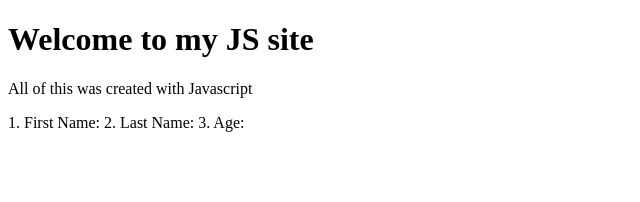
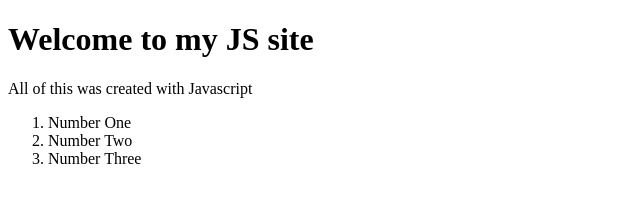
Before and after one commit to rafael-fernandez/fsw-110, a plain HTML site: page week2/creating and appending elements/index.html in a window 1280 px wide. Shown: the whole page, without its empty margins (0-640 px from the left). Drawn offline with Linux system fonts and the light colour scheme.

Commit message:
week2 modified index.js

```diff
--- a/week2/creating and appending elements/index.html
+++ b/week2/creating and appending elements/index.html
@@ -4,11 +4,10 @@
     <meta charset="UTF-8">
     <meta http-equiv="X-UA-Compatible" content="IE=edge">
     <meta name="viewport" content="width=device-width, initial-scale=1.0">
-    <title>Document</title>
+    <title>Creating & Appending Elements</title>
 </head>
 <body>
 
-<script src="/index.js"></script>
-
+ <script src="index.js"></script>
 </body>
 </html>
--- a/week2/creating and appending elements/index.js
+++ b/week2/creating and appending elements/index.js
@@ -1,22 +1,22 @@
+var headerText = document.createElement('h1');
+headerText.textContent = 'Welcome to my JS site';
+document.body.append(headerText);
 
-var h1 = document.createElement("h1");
-h1.innerText = "Welcome to my JS site"
-document.body.appendChild(h1);
+var paragraph = document.createElement('para');
+paragraph.textContent = 'All of this was created with Javascript';
+document.body.append(paragraph);
 
-var p = document.createElement("p");
-p.innerText = "All of this was created with Javascript";
-document.body.appendChild(p);
+var orderedList = document.createElement('ol');
+var num1 = document.createElement('li');
+num1.textContent = 'Number One';
+orderedList.append(num1);
 
+var num2 = document.createElement('li');
+num2.textContent = 'Number Two';
+orderedList.append(num2);
 
+var num3 = document.createElement('li');
+num3.textContent = 'Number Three';
+orderedList.append(num3);
 
-var first = document.createElement("firstName")
-first.textContent = "1. First Name: ";
-document.body.appendChild(first);
-
-var second = document.createElement("lastName")
-second.textContent = "2. Last Name: ";
-document.body.appendChild(second);
-
-var third = document.createElement("theAge")
-third.textContent = "3. Age:";
-document.body.appendChild(third);
+document.body.append(orderedList)
```
Also changed, not shown: week2/creating and appending elements/week2 creating and appending elements live screenshot.PNG (added), week2/creating and appending elements/week2 live view.PNG (deleted).
